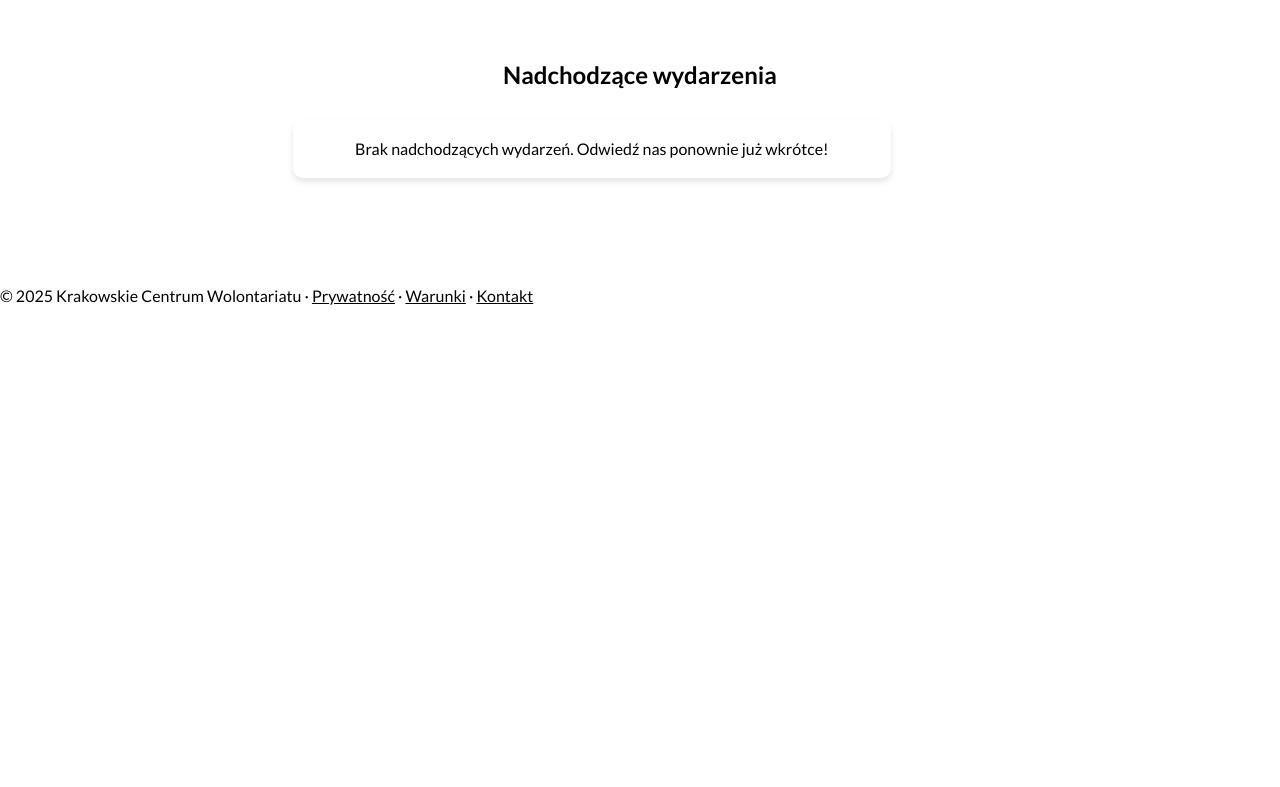
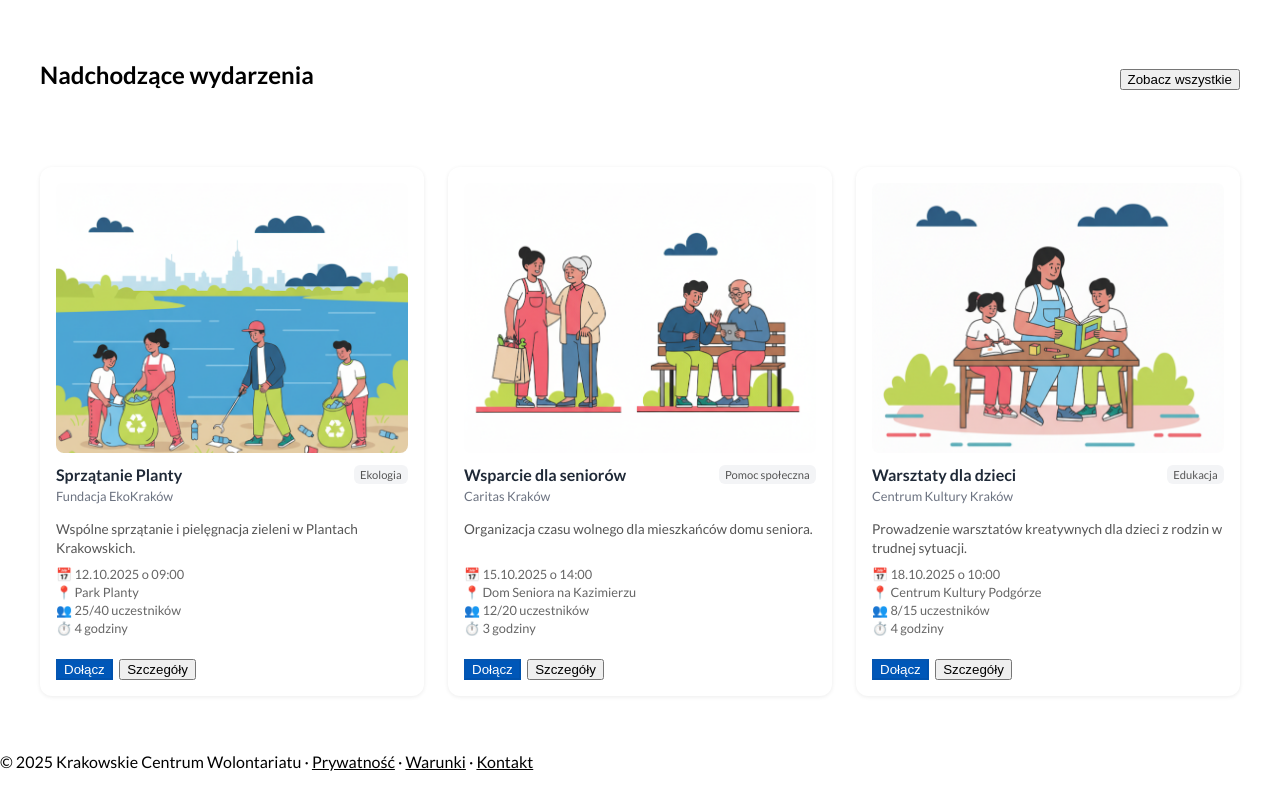
Before and after one commit to szejd/HackYeah_2025, a FastAPI app: page / in a window 1280 px wide. Shown: the part 291-1078 px from the top of the page. Before the commit the page ends 596 px from the top, so only its background shows below. Run offline with FastAPI, Linux system fonts and the light colour scheme.

Commit message:
Static events presentation

```diff
--- a/app/static/css/styles.css
+++ b/app/static/css/styles.css
@@ -40,6 +40,11 @@ header {
     padding: 40px 20px;
     position: relative;
     overflow-x: hidden; /* contain hover scaling within section */
+    display: flex;
+    flex-direction: column;
+    gap: 1rem;
+    max-width: 1200px; /* Increased max-width for 3 columns */
+    margin: 0 auto;
 }
 
 .events h2 {
@@ -50,6 +55,134 @@ header {
 .events-container {
     position: relative;
     text-align: center; /* wyśrodkowanie listy */
+}
+
+/* Section Header */
+.section-header {
+    display: flex;
+    justify-content: space-between;
+    align-items: center;
+    margin-bottom: 1rem;
+}
+
+/* Events Grid Container */
+.events-grid {
+    display: grid;
+    grid-template-columns: repeat(3, 1fr);
+    gap: 1.5rem;
+    margin-top: 1rem;
+    width: 100%;
+}
+
+/* Event Cards */
+.event-card {
+    background: #fff;
+    border-radius: 12px;
+    padding: 1rem;
+    box-shadow: 0 1px 4px rgba(0,0,0,0.08);
+    transition: transform 0.3s, box-shadow 0.3s;
+    display: flex;
+    flex-direction: column;
+    width: 100%; /* Ensure card takes full grid cell width */
+    max-width: 100%; /* Prevent cards from exceeding grid cell */
+    box-sizing: border-box; /* Include padding in width calculation */
+    overflow: hidden; /* Hide any content overflow */
+}
+
+.event-card:hover {
+    transform: translateY(-2px);
+    box-shadow: 0 4px 12px rgba(0,0,0,0.15);
+}
+
+.event-image {
+    width: 100%;
+    height: 270px; /* Reduced from 180px */
+    border-radius: 8px;
+    overflow: hidden;
+    margin-bottom: 0.75rem; /* Reduced margin */
+}
+
+.event-image img {
+    width: 100%;
+    height: 100%;
+    object-fit: cover;
+}
+
+.event-header {
+    display: flex;
+    justify-content: space-between;
+    align-items: start;
+    margin-bottom: 0.5rem;
+}
+
+.event-header h3 {
+    margin: 0 0 0.25rem 0;
+    font-size: 1rem; /* Slightly smaller */
+    font-weight: 600;
+    color: #1f2937;
+}
+
+.event-header p {
+    margin: 0;
+    color: #6b7280;
+    font-size: 0.8rem; /* Smaller text */
+}
+
+.badge {
+    background: #f3f4f6;
+    color: #555;
+    font-size: 0.7rem; /* Smaller badge */
+    border-radius: 6px;
+    padding: 0.2rem 0.4rem;
+    white-space: nowrap;
+}
+
+.event-description {
+    color: #555;
+    font-size: 0.85rem; /* Smaller text */
+    margin: 0.5rem 0 0.25rem 0; /* Reduced bottom margin */
+    line-height: 1.4;
+    flex-grow: 1; /* Allow description to grow and push buttons to bottom */
+}
+
+.event-details {
+    margin: 0.25rem 0 0.5rem 0;
+    color: #666;
+    font-size: 0.8rem;
+}
+
+.event-detail-item {
+    margin: 0 0 0.1rem 0;
+    padding: 0;
+    line-height: 1.3;
+}
+
+.event-actions {
+    display: flex;
+    gap: 0.4rem; /* Reduced gap */
+    margin-top: 0.75rem; /* Reduced margin */
+}
+
+/* Responsive design */
+@media (max-width: 1024px) {
+    .events-grid {
+        grid-template-columns: repeat(2, 1fr);
+    }
+    .events {
+        max-width: 800px;
+    }
+}
+
+@media (max-width: 768px) {
+    .events-grid {
+        grid-template-columns: 1fr;
+    }
+    .events {
+        max-width: 640px;
+    }
+    .event-image {
+        height: 160px; /* Larger on mobile for better visibility */
+    }
 }
 
 .hero {
@@ -69,46 +202,6 @@ header {
 .hero h1, .hero p {
     position: relative; /* so it stays above overlay */
     color: white;
-}
-
-.events ul {
-    list-style: none;
-    padding: 0;
-    /* Shift list slightly left by leaving a margin on the right side */
-    margin: 0 33% 0 auto; /* top right bottom left */
-    display: block; /* kontener listy jako blok */
-    width: 45%; /* zajmuje ~45% szerokości ekranu */
-    position: relative;
-}
-
-.events li {
-    background-color: #ffffff;
-    padding: 20px;
-    border-radius: 10px;
-    margin-bottom: 12px; /* zmniejszony odstęp między elementami listy */
-    position: relative; /* dla transform */
-    box-shadow: 0 4px 6px rgba(0,0,0,0.1);
-    transition: transform 0.3s, box-shadow 0.3s;
-    width: 100%; /* element listy wypełnia 100% kontenera UL */
-    min-width: 200px;
-    transform-origin: center; /* scale from center to avoid overflow */
-}
-
-/* efekt hover */
-.events li:hover {
-    transform: translate(var(--x-offset, 0%), var(--y-offset, 0%)) scale(1.02);
-    box-shadow: 0 8px 12px rgba(0,0,0,0.2);
-    z-index: 10;
-}
-
-
-
-/* Responsywność: na małych ekranach zajmij więcej szerokości */
-@media (max-width: 768px) {
-    .events ul {
-        width: 92%;
-        margin: 0 3% 0 auto; /* keep some right margin on small screens */
-    }
 }
 
 .auth-body {
--- a/app/templates/index.html
+++ b/app/templates/index.html
@@ -11,18 +11,86 @@
 </section>
 
 <section class="events">
-    <h2>Nadchodzące wydarzenia</h2>
-    <div class="events-container">
-        <ul>
-            {% for event in events %}
-            <li>
-                <h3>{{ event.title or event.name }}</h3>
-                <p>{{ event.date or event.start_date }} – {{ event.location or event.location_name }}</p>
-            </li>
-            {% else %}
-            <li>Brak nadchodzących wydarzeń. Odwiedź nas ponownie już wkrótce!</li>
-            {% endfor %}
-        </ul>
+    <div class="section-header">
+        <h2>Nadchodzące wydarzenia</h2>
+        <button class="btn-outline">Zobacz wszystkie</button>
+    </div>
+
+    <div class="events-grid">
+        <!-- Event Card 1: Sprzątanie Planty -->
+        <div class="event-card">
+            <div class="event-image">
+                <img src="/static/assets/sprzątanie.png" alt="Sprzątanie Planty">
+            </div>
+            <div class="event-header">
+                <div>
+                    <h3>Sprzątanie Planty</h3>
+                    <p>Fundacja EkoKraków</p>
+                </div>
+                <span class="badge">Ekologia</span>
+            </div>
+            <p class="event-description">Wspólne sprzątanie i pielęgnacja zieleni w Plantach Krakowskich.</p>
+            <div class="event-details">
+                <div class="event-detail-item">📅 12.10.2025 o 09:00</div>
+                <div class="event-detail-item">📍 Park Planty</div>
+                <div class="event-detail-item">👥 25/40 uczestników</div>
+                <div class="event-detail-item">⏱️ 4 godziny</div>
+            </div>
+            <div class="event-actions">
+                <button class="btn-primary">Dołącz</button>
+                <button class="btn-outline">Szczegóły</button>
+            </div>
+        </div>
+
+        <!-- Event Card 2: Wsparcie dla seniorów -->
+        <div class="event-card">
+            <div class="event-image">
+                <img src="/static/assets/seniorzy.png" alt="Wsparcie dla seniorów">
+            </div>
+            <div class="event-header">
+                <div>
+                    <h3>Wsparcie dla seniorów</h3>
+                    <p>Caritas Kraków</p>
+                </div>
+                <span class="badge">Pomoc społeczna</span>
+            </div>
+            <p class="event-description">Organizacja czasu wolnego dla mieszkańców domu seniora.</p>
+            <div class="event-details">
+                <div class="event-detail-item">📅 15.10.2025 o 14:00</div>
+                <div class="event-detail-item">📍 Dom Seniora na Kazimierzu</div>
+                <div class="event-detail-item">👥 12/20 uczestników</div>
+                <div class="event-detail-item">⏱️ 3 godziny</div>
+            </div>
+            <div class="event-actions">
+                <button class="btn-primary">Dołącz</button>
+                <button class="btn-outline">Szczegóły</button>
+            </div>
+        </div>
+
+        <!-- Event Card 3: Warsztaty dla dzieci -->
+        <div class="event-card">
+            <div class="event-image">
+                <img src="/static/assets/lekcje.png" alt="Warsztaty dla dzieci">
+            </div>
+            <div class="event-header">
+                <div>
+                    <h3>Warsztaty dla dzieci</h3>
+                    <p>Centrum Kultury Kraków</p>
+                </div>
+                <span class="badge">Edukacja</span>
+            </div>
+            <p class="event-description">Prowadzenie warsztatów kreatywnych dla dzieci z rodzin w trudnej sytuacji.</p>
+            <div class="event-details">
+                <div class="event-detail-item">📅 18.10.2025 o 10:00</div>
+                <div class="event-detail-item">📍 Centrum Kultury Podgórze</div>
+                <div class="event-detail-item">👥 8/15 uczestników</div>
+                <div class="event-detail-item">⏱️ 4 godziny</div>
+            </div>
+            <div class="event-actions">
+                <button class="btn-primary">Dołącz</button>
+                <button class="btn-outline">Szczegóły</button>
+            </div>
+        </div>
     </div>
 </section>
 {% endblock %}
```
Also changed, not shown: app/static/assets/lekcje.png (added), app/static/assets/seniorzy.png (added), app/static/assets/sprzątanie.png (added).
